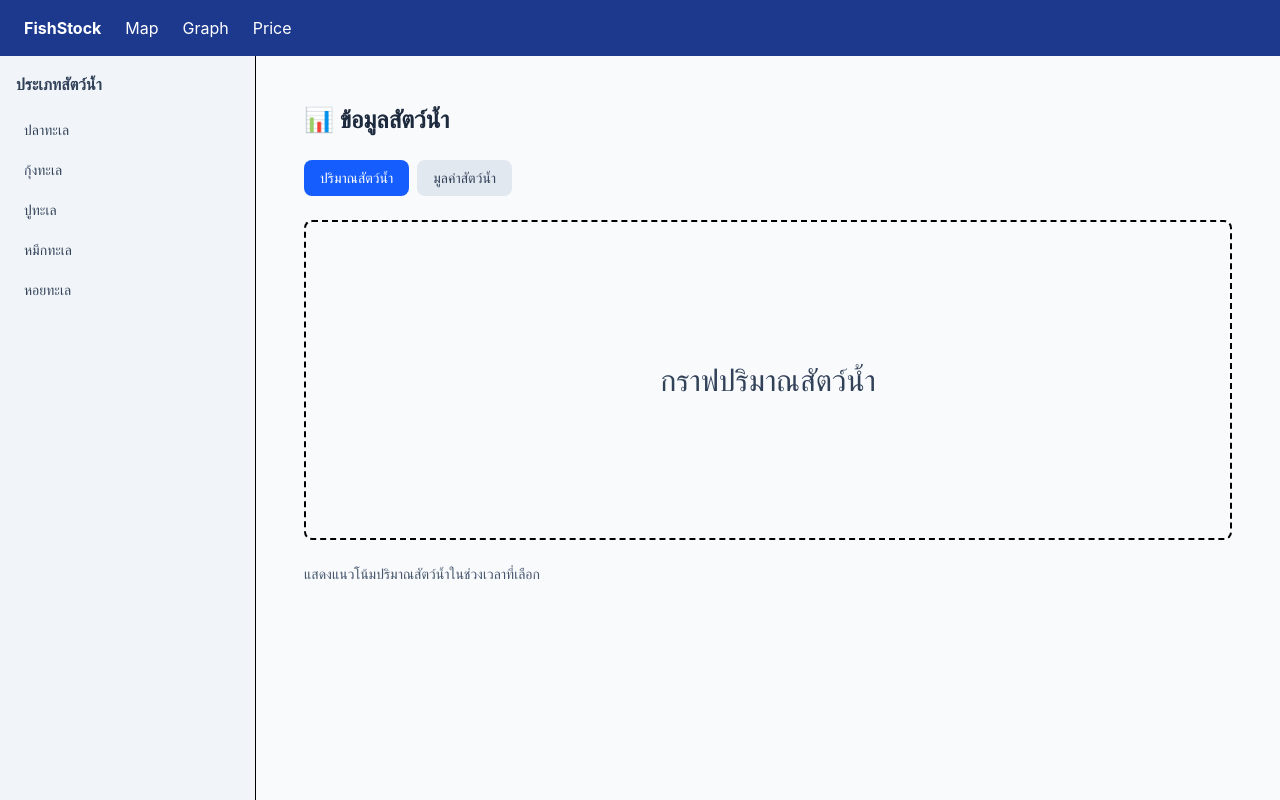
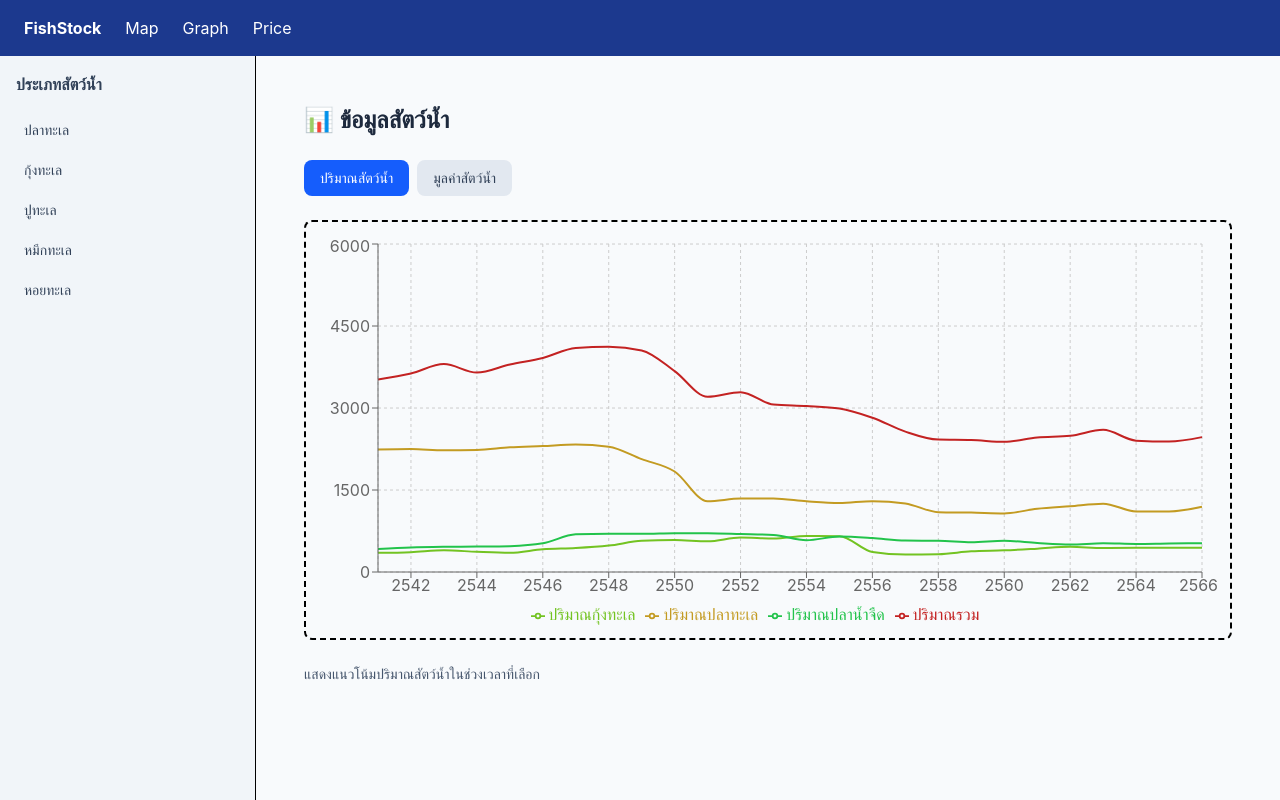
Before and after one commit to Amnat2005/FishStock, a React (Vite) app: page /graph in a window 1280 px wide. Built offline with nearby package versions, Linux system fonts and the light colour scheme.

Commit message:
Add Chart

```diff
--- a/package.json
+++ b/package.json
@@ -11,9 +11,11 @@
   },
   "dependencies": {
     "@tailwindcss/vite": "^4.1.18",
+    "papaparse": "^5.5.3",
     "react": "^18.2.0",
     "react-dom": "^18.2.0",
-    "react-router-dom": "^6.30.3"
+    "react-router-dom": "^6.30.3",
+    "recharts": "^3.7.0"
   },
   "devDependencies": {
     "@eslint/js": "^9.39.1",
--- /dev/null
+++ b/src/components/FishLineChart.jsx
@@ -0,0 +1,36 @@
+import {
+  ResponsiveContainer,
+  LineChart,
+  Line,
+  XAxis,
+  YAxis,
+  Tooltip,
+  Legend,
+  CartesianGrid,
+} from "recharts";
+
+export default function FishLineChart({ data, seriesKeys }) {
+  return (
+    <div className="w-full h-full">
+      <ResponsiveContainer width="100%" height="100%">
+        <LineChart data={data} margin={{ top: 10, right: 16, left: 0, bottom: 0 }}>
+          <CartesianGrid strokeDasharray="3 3" />
+          <XAxis dataKey="ปี" />
+          <YAxis />
+          <Tooltip />
+          <Legend />
+          {seriesKeys.map((k, i) => (
+            <Line
+              key={k}
+              type="monotone"
+              dataKey={k}
+              dot={false}
+              strokeWidth={2}
+              stroke={`hsl(${(i * 45) % 360} 70% 45%)`}
+            />
+          ))}
+        </LineChart>
+      </ResponsiveContainer>
+    </div>
+  );
+}
--- /dev/null
+++ b/src/hooks/useCsv.js
@@ -0,0 +1,53 @@
+import { useEffect, useState } from "react";
+import Papa from "papaparse";
+
+function toNumber(v) {
+  if (v === null || v === undefined) return null;
+  const s = String(v).trim().replace(/,/g, "");
+  if (s === "") return null;
+  const n = Number(s);
+  return Number.isFinite(n) ? n : null;
+}
+
+export default function useCsv(url, yearKey = "ปี") {
+  const [data, setData] = useState([]);
+  const [error, setError] = useState("");
+
+  useEffect(() => {
+    let cancelled = false;
+
+    async function load() {
+      try {
+        setError("");
+        const res = await fetch(url);
+        if (!res.ok) throw new Error(`โหลดไฟล์ไม่ได้: ${res.status}`);
+        const text = await res.text();
+
+        const parsed = Papa.parse(text, { header: true, skipEmptyLines: true });
+
+        const rows = (parsed.data || [])
+          .map((r) => {
+            const obj = { ...r };
+            obj[yearKey] = toNumber(obj[yearKey]);
+            Object.keys(obj).forEach((k) => {
+              if (k !== yearKey) obj[k] = toNumber(obj[k]);
+            });
+            return obj;
+          })
+          .filter((r) => r[yearKey] != null)
+          .sort((a, b) => a[yearKey] - b[yearKey]);
+
+        if (!cancelled) setData(rows);
+      } catch (e) {
+        if (!cancelled) setError(String(e?.message || e));
+      }
+    }
+
+    load();
+    return () => {
+      cancelled = true;
+    };
+  }, [url, yearKey]);
+
+  return { data, error };
+}
--- a/src/pages/GraphPage.jsx
+++ b/src/pages/GraphPage.jsx
@@ -1,21 +1,44 @@
 import { useState } from "react";
+import useCsv from "../hooks/useCsv";
+import FishLineChart from "../components/FishLineChart";
 
 function GraphPage() {
   const [mode, setMode] = useState("quantity"); // quantity | value
 
+  // โหลด CSV
+  const { data: qtyData, error: qtyErr } = useCsv("/data/2.dofd07_05_0101_02_q.csv");
+  const { data: valData, error: valErr } = useCsv("/data/2.dofd07_05_0101_02_v.csv");
+
+  // คีย์ “ตรงกับหัวคอลัมน์ CSV ของคุณ”
+  const QTY_KEYS = [
+    "ปริมาณรวม",
+    "ปริมาณปลาทะเล",
+    "ปริมาณกุ้งทะเล",
+    "ปริมาณปลาน้ำจืด",
+  ];
+
+  const VALUE_KEYS = [
+    "มูลค่ารวม",
+    "มูลค่าปลาทะเล",
+    "มูลค่ากุ้งทะเล",
+    "มูลค่าปลาน้ำจืด",
+  ];
+
+  const isQty = mode === "quantity";
+  const data = isQty ? qtyData : valData;
+  const err = isQty ? qtyErr : valErr;
+  const keys = isQty ? QTY_KEYS : VALUE_KEYS;
+
   return (
     <div className="p-6 space-y-6">
       {/* Title */}
-      <h1 className="text-2xl font-bold text-slate-800">
-        📊 ข้อมูลสัตว์น้ำ
-      </h1>
+      <h1 className="text-2xl font-bold text-slate-800">📊 ข้อมูลสัตว์น้ำ</h1>
 
       {/* Toggle Buttons */}
       <div className="flex gap-2">
         <button
           onClick={() => setMode("quantity")}
-          className={`px-4 py-2 rounded-lg text-sm font-medium transition
-            ${
+          className={`px-4 py-2 rounded-lg text-sm font-medium transition ${
             mode === "quantity"
               ? "bg-blue-600 text-white"
               : "bg-slate-200 text-slate-700 hover:bg-slate-300"
@@ -26,8 +49,7 @@ function GraphPage() {
 
         <button
           onClick={() => setMode("value")}
-          className={`px-4 py-2 rounded-lg text-sm font-medium transition
-            ${
+          className={`px-4 py-2 rounded-lg text-sm font-medium transition ${
             mode === "value"
               ? "bg-blue-600 text-white"
               : "bg-slate-200 text-slate-700 hover:bg-slate-300"
@@ -38,15 +60,20 @@ function GraphPage() {
       </div>
 
       {/* Graph Area */}
-      <div className="h-80 border-2 border-dashed rounded-lg flex items-center justify-center bg-slate-50">
-        {mode === "quantity" ? (
-          <span className="text-slate-700 text-3xl">
-            กราฟปริมาณสัตว์น้ำ
-          </span>
+      <div className="h-[420px] border-2 border-dashed rounded-lg bg-slate-50 p-3">
+        {err ? (
+          <div className="text-red-600">
+            โหลดกราฟไม่สำเร็จ: {err}
+            <div className="text-sm text-slate-600 mt-2">
+              เช็คว่าไฟล์อยู่ที่ public/data และเปิด /data/value.csv ได้
+            </div>
+          </div>
+        ) : data.length === 0 ? (
+          <div className="h-full flex items-center justify-center text-slate-600">
+            กำลังโหลดข้อมูล...
+          </div>
         ) : (
-          <span className="text-slate-700 text-3xl">
-            กราฟมูลค่าสัตว์น้ำ
-          </span>
+          <FishLineChart data={data} seriesKeys={keys} />
         )}
       </div>
 
```
Also changed, not shown: public/data/2.dofd07_05_0101_02_q.csv (added), public/data/2.dofd07_05_0101_02_v.csv (added), 1 other file (tests, documents, lock files or other folders). Lines whose indentation alone changed are shown as unchanged.
